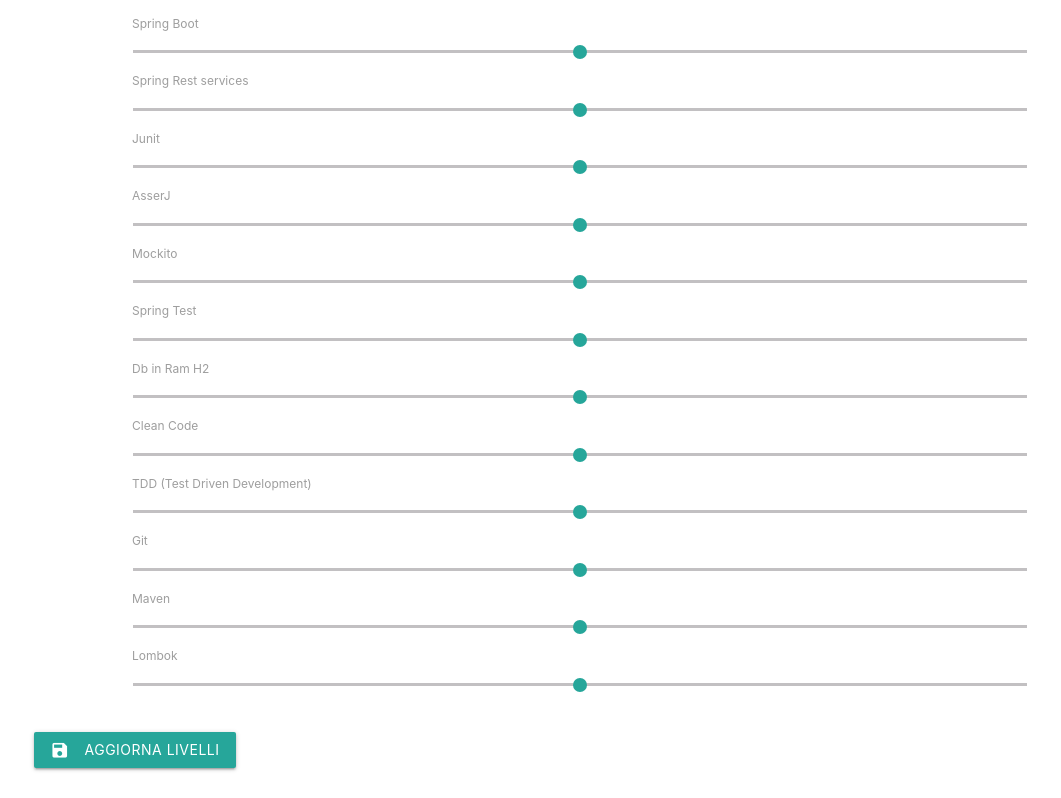
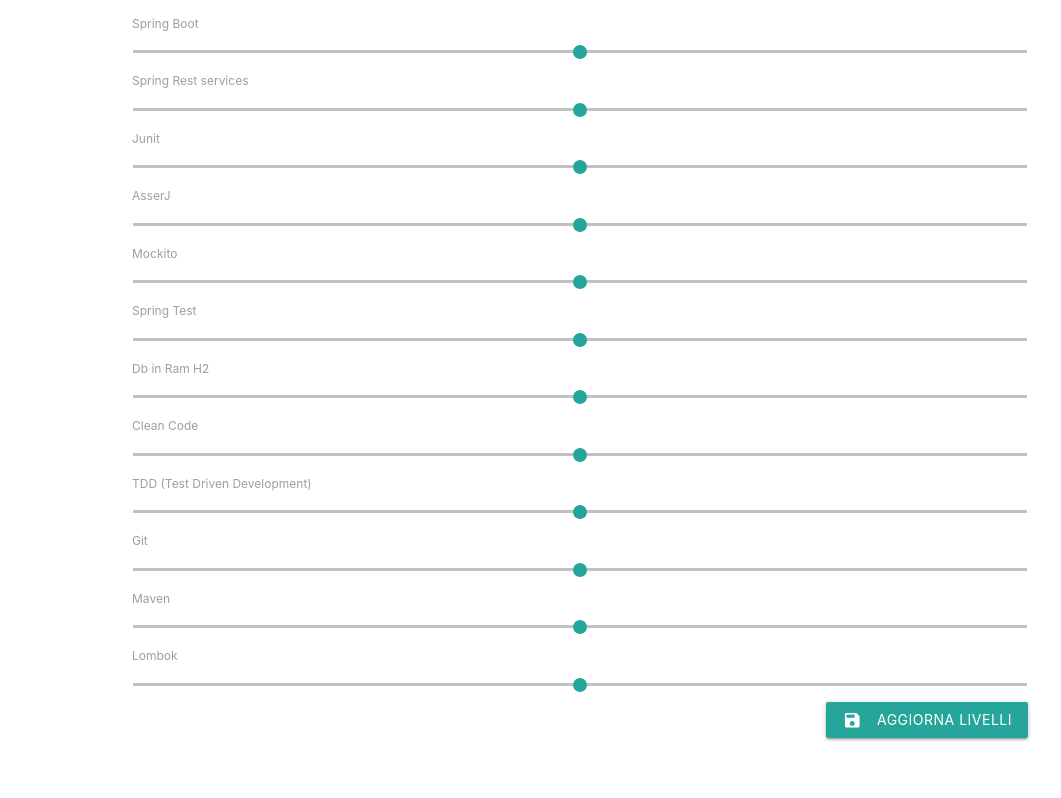
Before and after one commit to cperoni/MySkills, a plain HTML site: page index.html in a window 1280 px wide. Shown: the part 197-995 px from the top of the page, without its empty margins (60-1121 px from the left). After the commit the page ends 955 px from the top, so only its background shows below. Drawn offline with nearby package versions, Linux system fonts and the light colour scheme; no server answers.

Commit message:
ottimizzazione

```diff
--- a/index.html
+++ b/index.html
@@ -20,9 +20,6 @@
   <script src="https://ajax.googleapis.com/ajax/libs/jquery/3.6.0/jquery.min.js"></script>
   <!-- Compiled and minified JavaScript -->
   <script src="https://cdnjs.cloudflare.com/ajax/libs/materialize/1.0.0/js/materialize.min.js"></script>
-
-
-
 
   <div class="container">
     <h1 class="app-title">My Skills</h1>
@@ -82,8 +79,12 @@
       <input type="range" class="form-range" id="lombok" max="100" min="0">
     </div>
   </div>
-  <div style="padding: 2em; border: 2em; width: 90%;" class="container d-grid ">
-    <button type="button" class="waves-effect waves-light btn" onclick="postLivelli()"><i class="material-icons left">save</i>Aggiorna livelli</button>
+  <div class="container">
+    <div class="row">
+
+        <button type="button" class="waves-effect waves-light btn" onclick="postLivelli()" style="float:right"><i
+            class="material-icons left">save</i>Aggiorna livelli</button>
+    </div>
   </div>
 
 
@@ -253,7 +254,7 @@
       dataType: "json",
       data: JSON.stringify(param),
       success: function (result, status, xhr) {
-        M.toast({html: 'Modifiche Salvate con successo!'})
+        M.toast({ html: 'Modifiche Salvate con successo!' })
         // alert("Modifiche Salvate");
       },
       error: function (xhr, status, error) {
```
